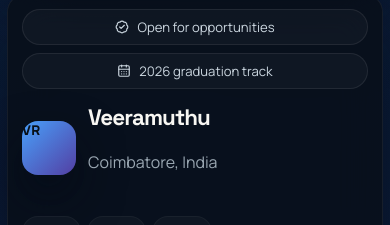
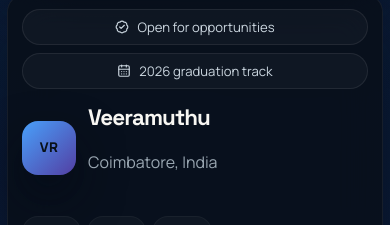
Before and after one commit to Veeramuthu2004/MUTHU_PORTFOLIO_26, a React (Vite) app: page / in a window 390 px wide. Shown: the part 685-910 px from the top of the page. Built offline with nearby package versions, Linux system fonts and the light colour scheme.

Commit message:
style: center vr badge text

```diff
--- a/src/App.css
+++ b/src/App.css
@@ -400,11 +400,14 @@
   height: 74px;
   border-radius: 20px;
   display: grid;
+  place-items: center;
   background: linear-gradient(135deg, rgba(74,163,255,0.98), rgba(89, 67, 175, 0.92));
   color: #081018;
   font-size: 1.1rem;
   font-weight: 900;
   letter-spacing: 0.08em;
+  line-height: 1;
+  text-align: center;
   box-shadow: 0 22px 46px rgba(4, 10, 20, 0.6);
 }
 
@@ -841,7 +844,7 @@
     border-radius: 18px;
     font-size: 0.9rem;
     letter-spacing: 0.04em;
-
+    line-height: 1;
   }
 
   .timeline-meta,
@@ -1091,6 +1094,7 @@
     border-radius: 16px;
     font-size: 0.84rem;
     letter-spacing: 0.03em;
+    line-height: 1;
   }
 
   .modal-overlay {
```
